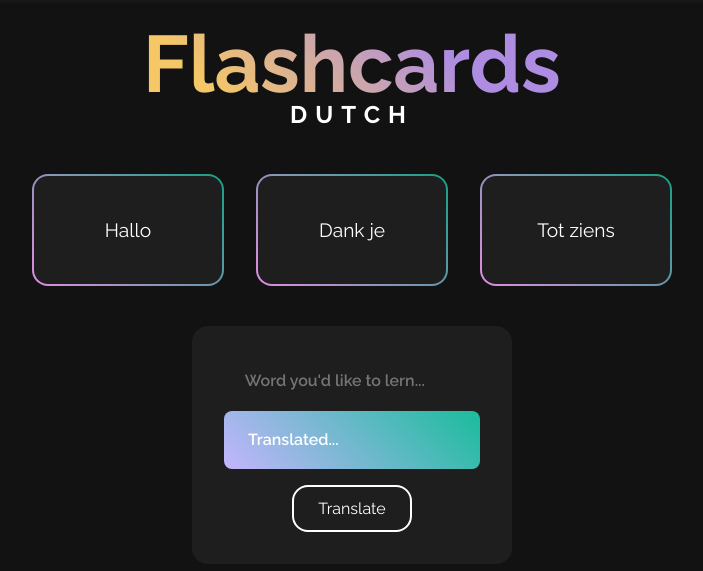
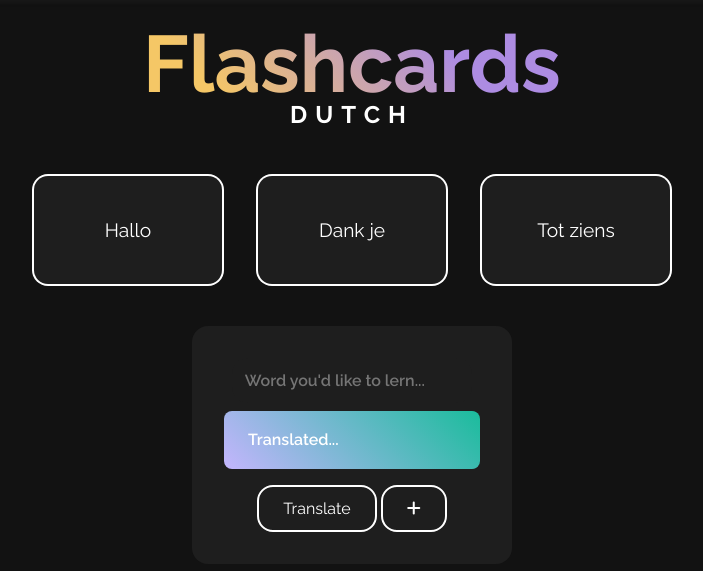
Before and after one commit to Hadevsh/LangLern, a Flask app: page /flashcards in a window 1280 px wide. Shown: the part 96-667 px from the top of the page, without its empty margins (288-991 px from the left). Run offline with Flask 3, Linux system fonts and the light colour scheme.

Commit message:
Add flashcard addition button to list

```diff
--- a/app/static/css/flashcards.css
+++ b/app/static/css/flashcards.css
@@ -45,6 +45,11 @@
     width: 15rem;
 }
 
+.add-flashcard #add {
+    justify-content: center;
+    align-items: center;
+}
+
 #translated {
     align-content: center;
     text-align: left;
@@ -75,7 +80,9 @@
     background-color: var(--surface);
     border: 2px solid transparent;
     background: linear-gradient(var(--surface), var(--surface)) padding-box,
-                linear-gradient(45deg, var(--secondary-variation), var(--primary-variant)) border-box;
+                linear-gradient(45deg, var(--text), var(--text)) border-box;
+    /* background: linear-gradient(var(--surface), var(--surface)) padding-box,
+                linear-gradient(45deg, var(--secondary-variation), var(--primary-variant)) border-box; */
     border-radius: 1rem;
     font-size: 1.2em;
     transition: transform 0.6s;
--- a/app/templates/flashcards.html
+++ b/app/templates/flashcards.html
@@ -28,6 +28,7 @@
         <input type="text" id="word-input" placeholder="Word you'd like to lern..." required>
         <div id="translated">Translated...</div>
         <button id="submit">Translate</button>
+        <button id="add"><i class="fa fa-plus"></i></button>
     </div>
     <div class="flashcards" id="flashcards">
         <!-- generated through JavaScript -->
```
